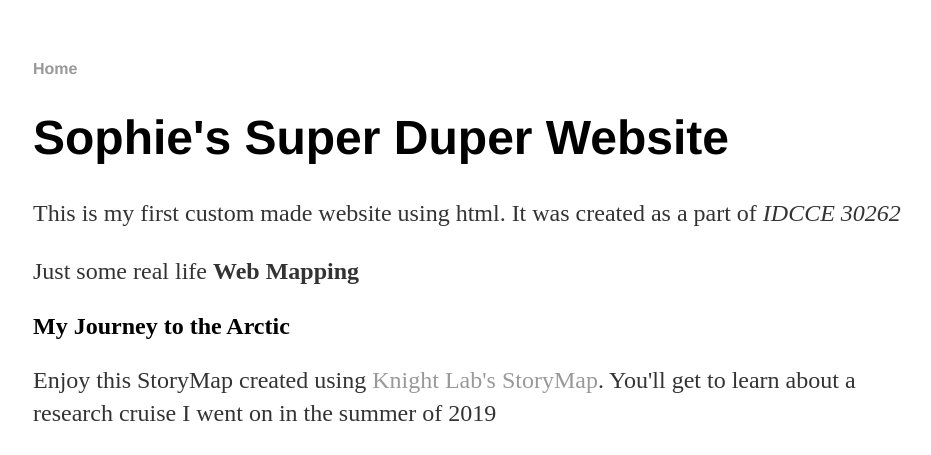
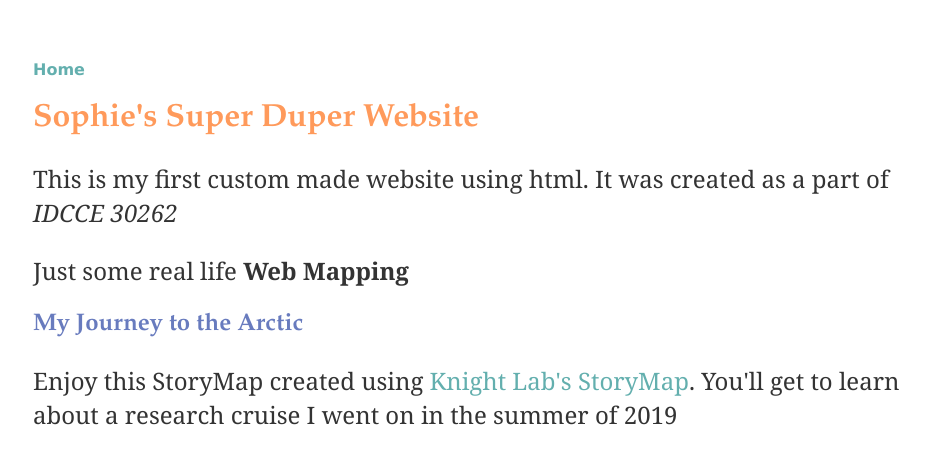
Before and after one commit to sophspilio/sophspilio.github.io, a Jekyll site: the page built from index.html, in a window 1280 px wide. Shown: the top 455 px of the page, without its empty margins (159-1090 px from the left). Built offline with Jekyll 4.4.1, drawn with Linux system fonts in a browser that asks for light colours; grey boxes are pictures that could not be loaded.

Commit message:
Update main.css

```diff
--- a/css/main.css
+++ b/css/main.css
@@ -1,12 +1,22 @@
 body {
     margin: 60px auto;
     width: 70%;
+    font-family:'Georgia', 'Arial', 'Serif';
+}
+h1 {
+    color: #FF9A5B;
+     font-family: 'Garamond', 'Times New Roman', 'Serif';
+}
+h2 {
+    color: #687BBE;
+     font-family: 'Garamond', 'Times New Roman', 'Serif';
 }
 nav ul, footer ul {
-    font-family:'Helvetica', 'Arial', 'Sans-Serif';
+    font-family:'Verdana', 'Arial', 'Sans-Serif';
     padding: 0px;
     list-style: none;
     font-weight: bold;
+    color: #999;
 }
 nav ul li, footer ul li {
     display: inline;
@@ -14,14 +24,11 @@ nav ul li, footer ul li {
 }
 a {
     text-decoration: none;
-    color: #999;
+    color: #63AFAE;
 }
 a:hover {
-    text-decoration: underline;
-}
-h1 {
-    font-size: 3em;
-    font-family:'Helvetica', 'Arial', 'Sans-Serif';
+    color: #D7E7DC;
+    background-color: #576675;
 }
 p {
     font-size: 1.5em;
```
